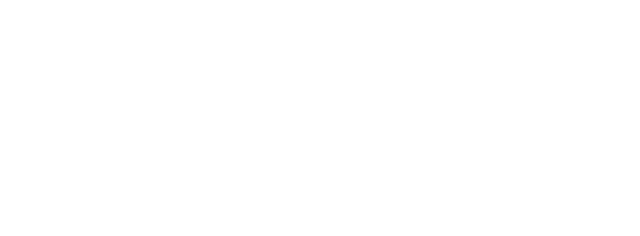
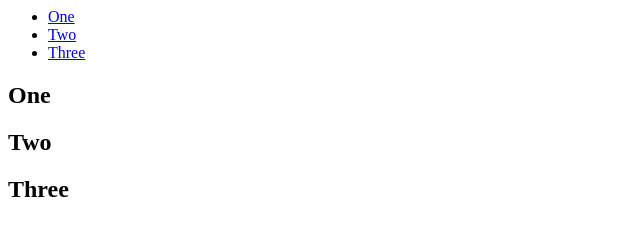
Before and after one commit to mattbhenley/Animated-Navbar, a plain HTML site: page index.html in a window 1280 px wide. Shown: the whole page, without its empty margins (0-640 px from the left). Drawn offline with Linux system fonts and the light colour scheme.

Commit message:
added html code and img

```diff
--- a/index.html
+++ b/index.html
@@ -7,6 +7,20 @@
     <title>Nav Highlight</title>
 </head>
 <body>
+    <header>
+        <nav>
+            <ul>
+                <li><a href="#one">One</a></li>
+                <li><a href="#two">Two</a></li>
+                <li><a href="#three">Three</a></li>
+            </ul>
+        </nav>
+    </header>
+    <section id="one"><h1>One</h1></section>
+    <section id="two"><h1>Two</h1></section>
+    <section id="three"><h1>Three</h1></section>
+
+<script src="script.js"></script>
 
 </body>
 </html>
```
Also changed, not shown: 2 other files.
